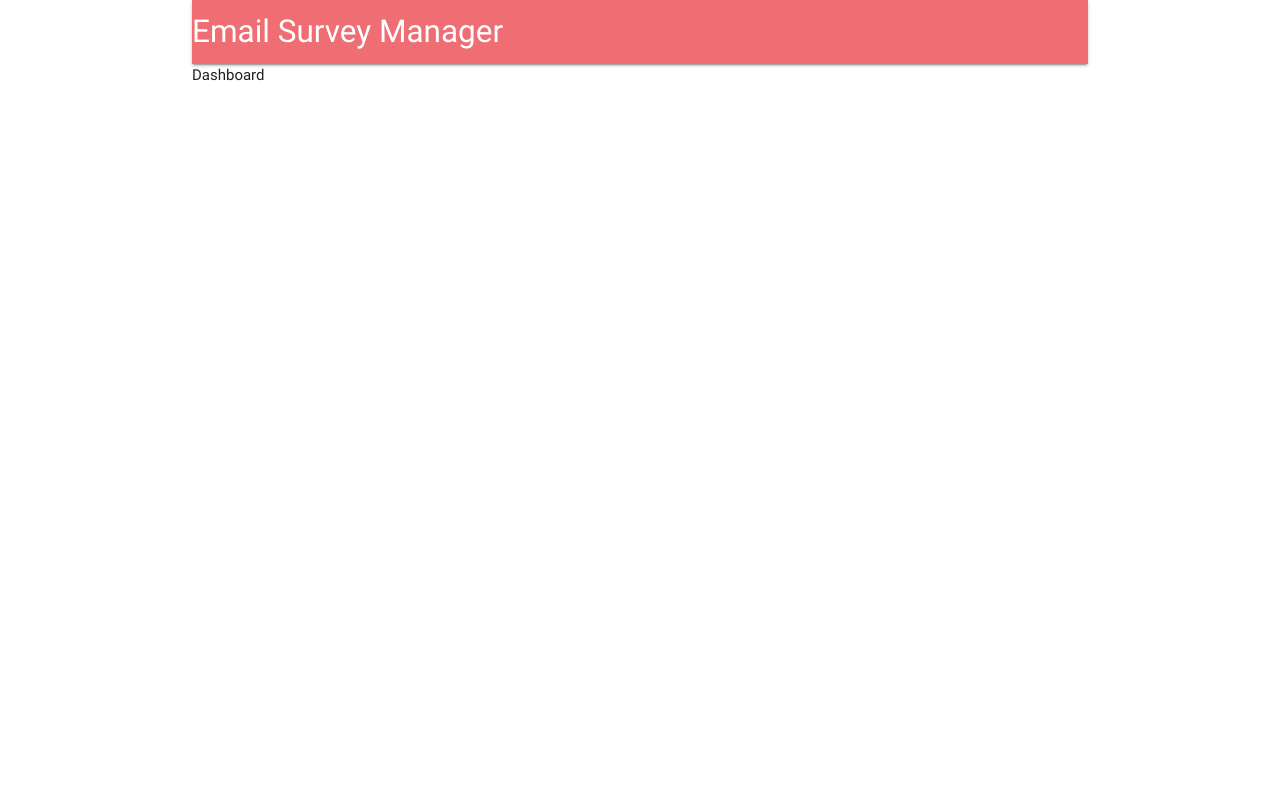
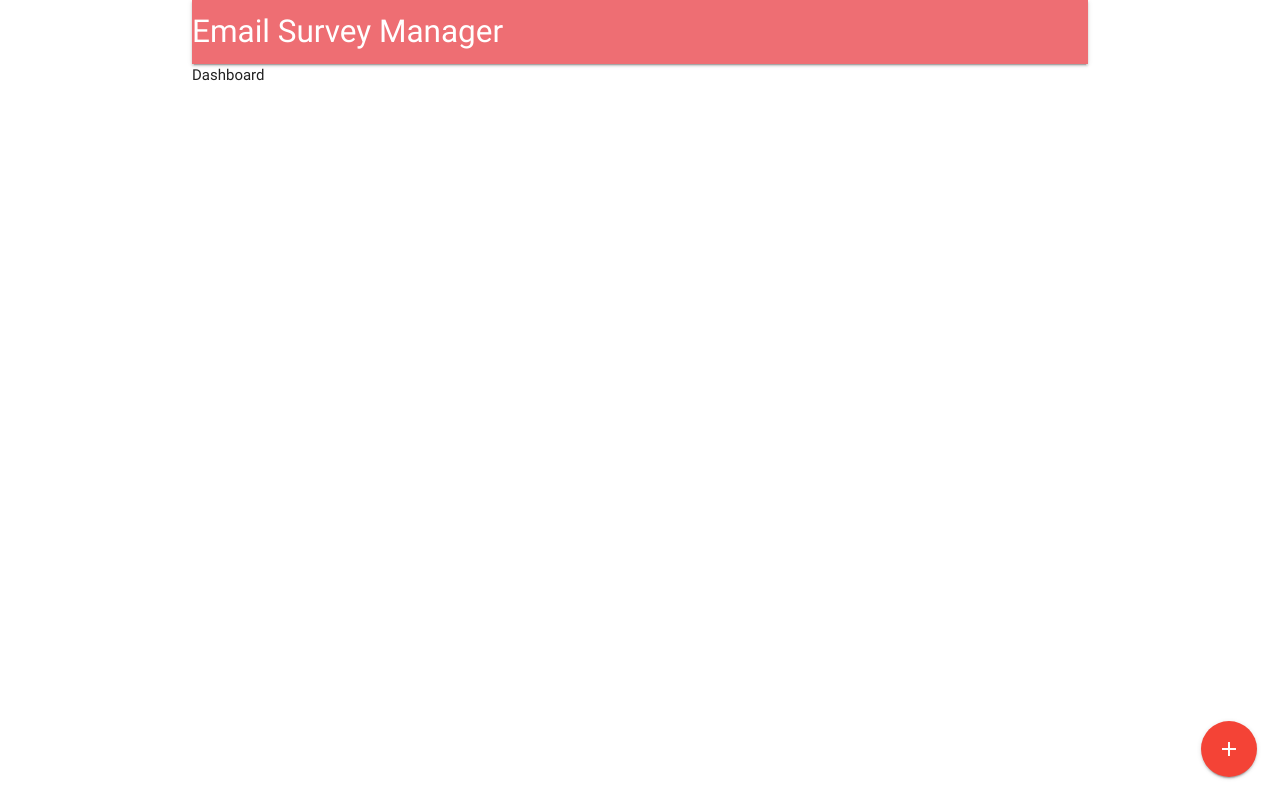
Before and after one commit to dacup72/email-survey-manager, a React (Create React App) app in the folder client/: page /surveys in a window 1280 px wide. Built offline with nearby package versions, Linux system fonts and the light colour scheme; no server answers.

Commit message:
added material icons

```diff
--- a/client/public/index.html
+++ b/client/public/index.html
@@ -1,5 +1,6 @@
 <!DOCTYPE html>
 <html lang="en">
+
 <head>
   <meta charset="utf-8">
   <meta name="viewport" content="width=device-width, initial-scale=1, shrink-to-fit=no">
@@ -19,8 +20,12 @@
       work correctly both with client-side routing and a non-root public URL.
       Learn how to configure a non-root public URL by running `npm run build`.
     -->
+
+  <link href="https://fonts.googleapis.com/icon?family=Material+Icons" rel="stylesheet">
+
   <title>React App</title>
 </head>
+
 <body>
   <noscript>
     You need to enable JavaScript to run this app.
@@ -37,4 +42,5 @@
       To create a production bundle, use `npm run build` or `yarn build`.
     -->
 </body>
+
 </html>
--- a/client/src/components/Dashboard.js
+++ b/client/src/components/Dashboard.js
@@ -4,6 +4,11 @@
   return (
     <div>
       Dashboard
+      <div className="fixed-action-btn">
+        <a className="btn-floating btn-large red">
+          <i className="material-icons">add</i>
+        </a>
+      </div>
     </div>
   );
 };
```
Lines whose indentation alone changed are shown as unchanged.
